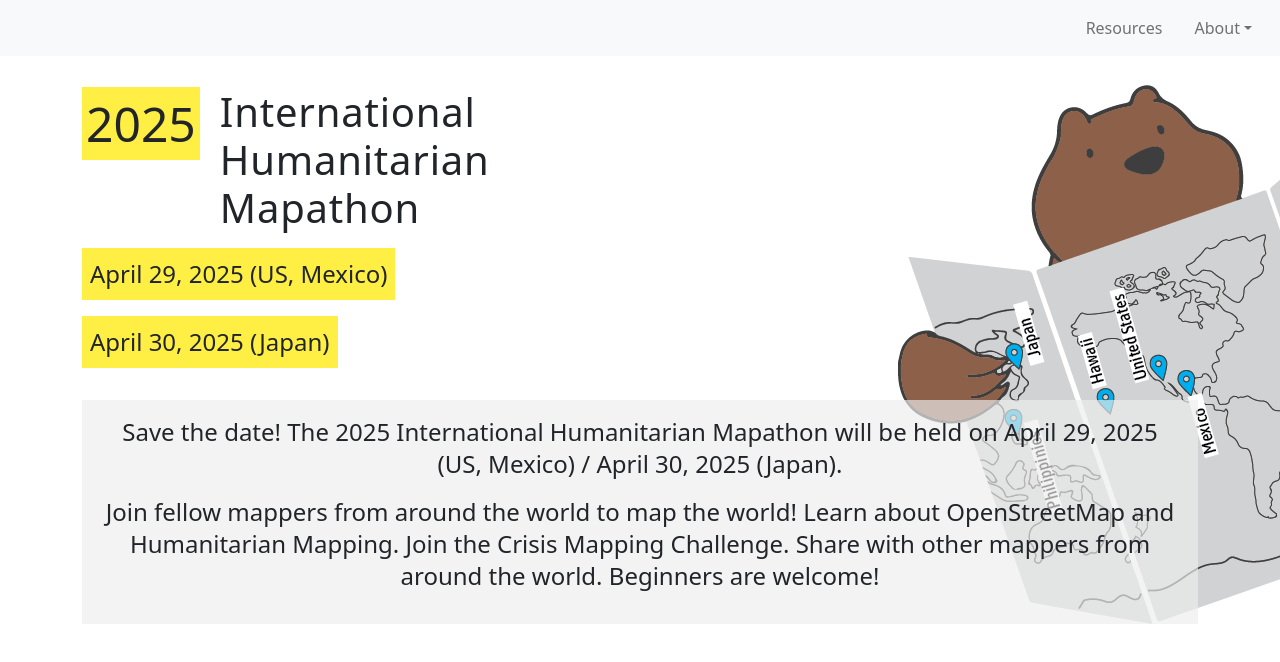
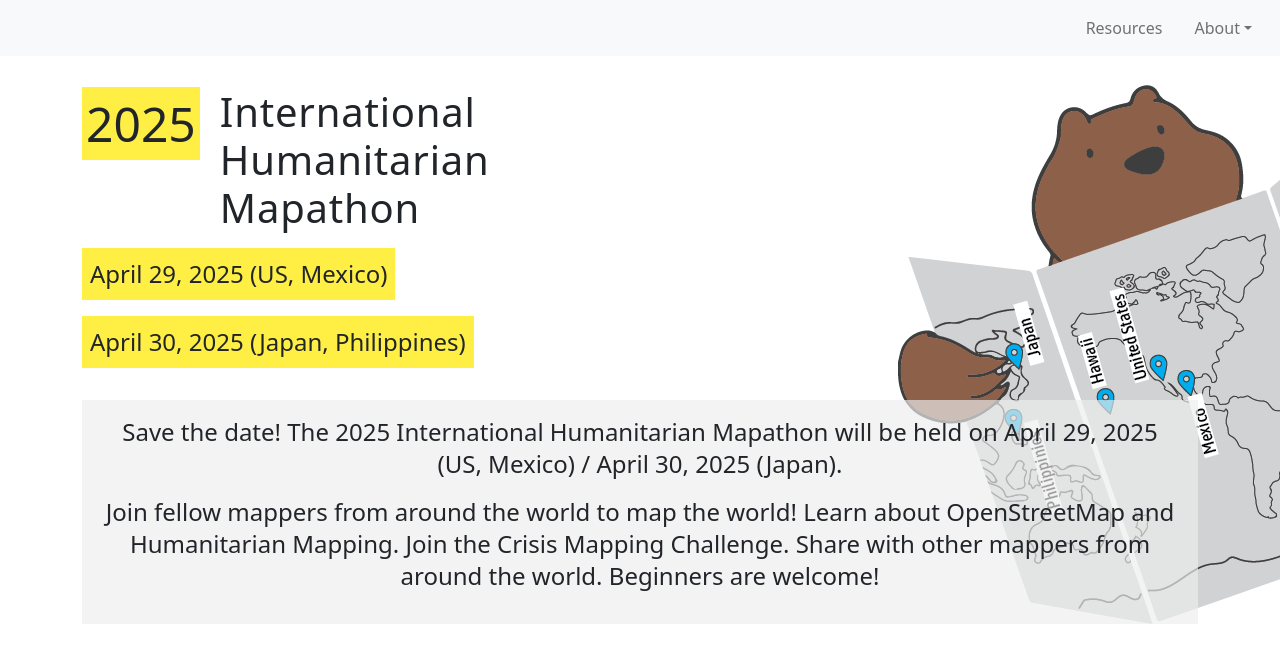
Before and after one commit to la-mapathon/website-2025, an Eleventy site: page src/en/index.md in a window 1280 px wide. Built offline with nearby package versions, Linux system fonts and the light colour scheme; Eleventy itself is replaced by a stand-in of ours; files that its build step writes are made by us from their sources.

Commit message:
add philippines

```diff
--- a/src/_includes/index.liquid
+++ b/src/_includes/index.liquid
@@ -37,7 +37,7 @@ layout: default
   </div>
   <br>
   <div class="header--date">
-    April 30, 2025 (Japan)
+    April 30, 2025 (Japan, Philippines)
   </div>
 </section>
 
```
